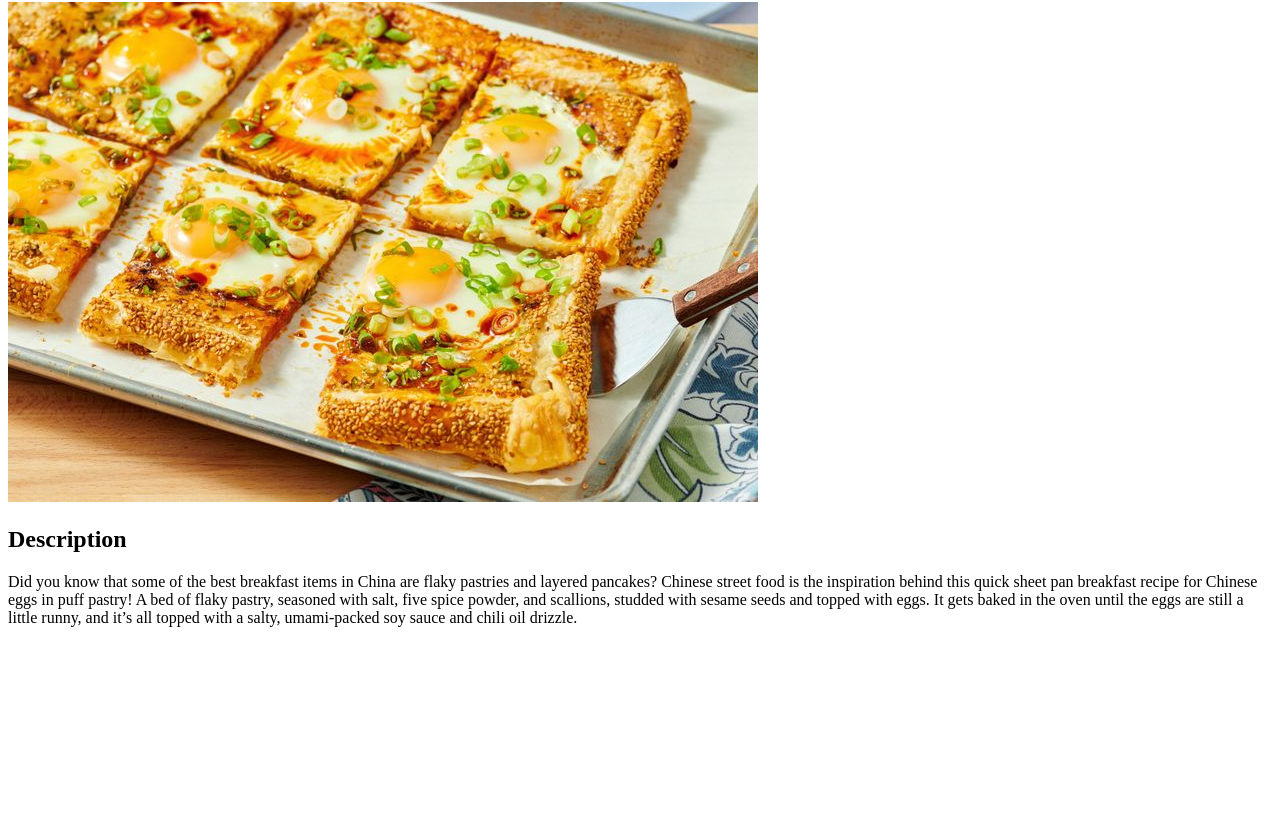
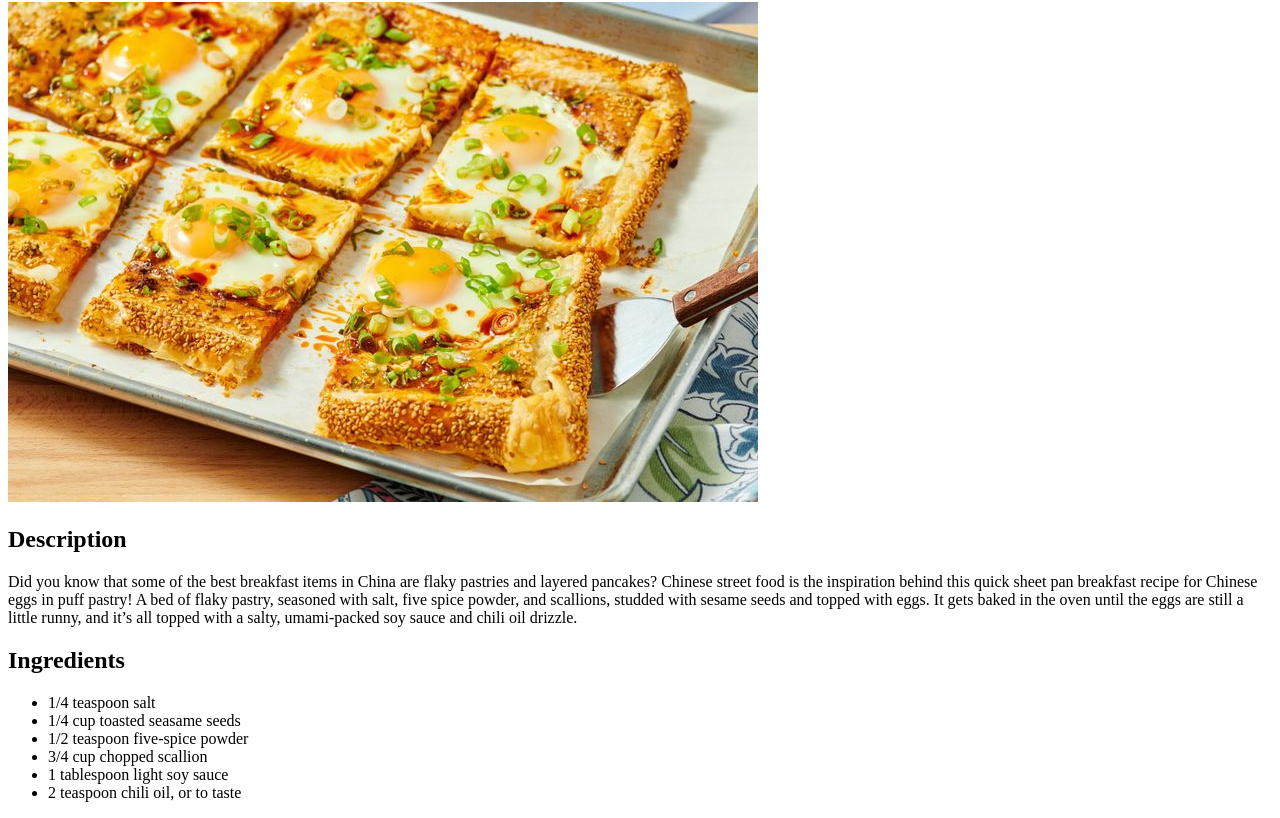
Before and after one commit to shameenbappy3-lab/odin-recipes, a plain HTML site: page recipes/chineseeggsinpuffpastry.html in a window 1280 px wide. Shown: the part 78-896 px from the top of the page. Before the commit the page ends 800 px from the top, so only its background shows below. Drawn offline with Linux system fonts and the light colour scheme.

Commit message:
Add the ingredients section

```diff
--- a/recipes/chineseeggsinpuffpastry.html
+++ b/recipes/chineseeggsinpuffpastry.html
@@ -14,5 +14,14 @@
     A bed of flaky pastry, seasoned with salt, five spice powder, and scallions, studded with sesame seeds and topped with
     eggs. It gets baked in the oven until the eggs are still a little runny, and it’s all topped with a salty, umami-packed
     soy sauce and chili oil drizzle. </p>
+    <h2>Ingredients</h2>
+    <ul>
+        <li>1/4 teaspoon salt</li>
+        <li>1/4 cup toasted seasame seeds</li>
+        <li>1/2 teaspoon five-spice powder</li>
+        <li>3/4 cup chopped scallion</li>
+        <li>1 tablespoon light soy sauce</li>
+        <li>2 teaspoon chili oil, or to taste</li>
+    </ul>
 </body>
 </html>
```
